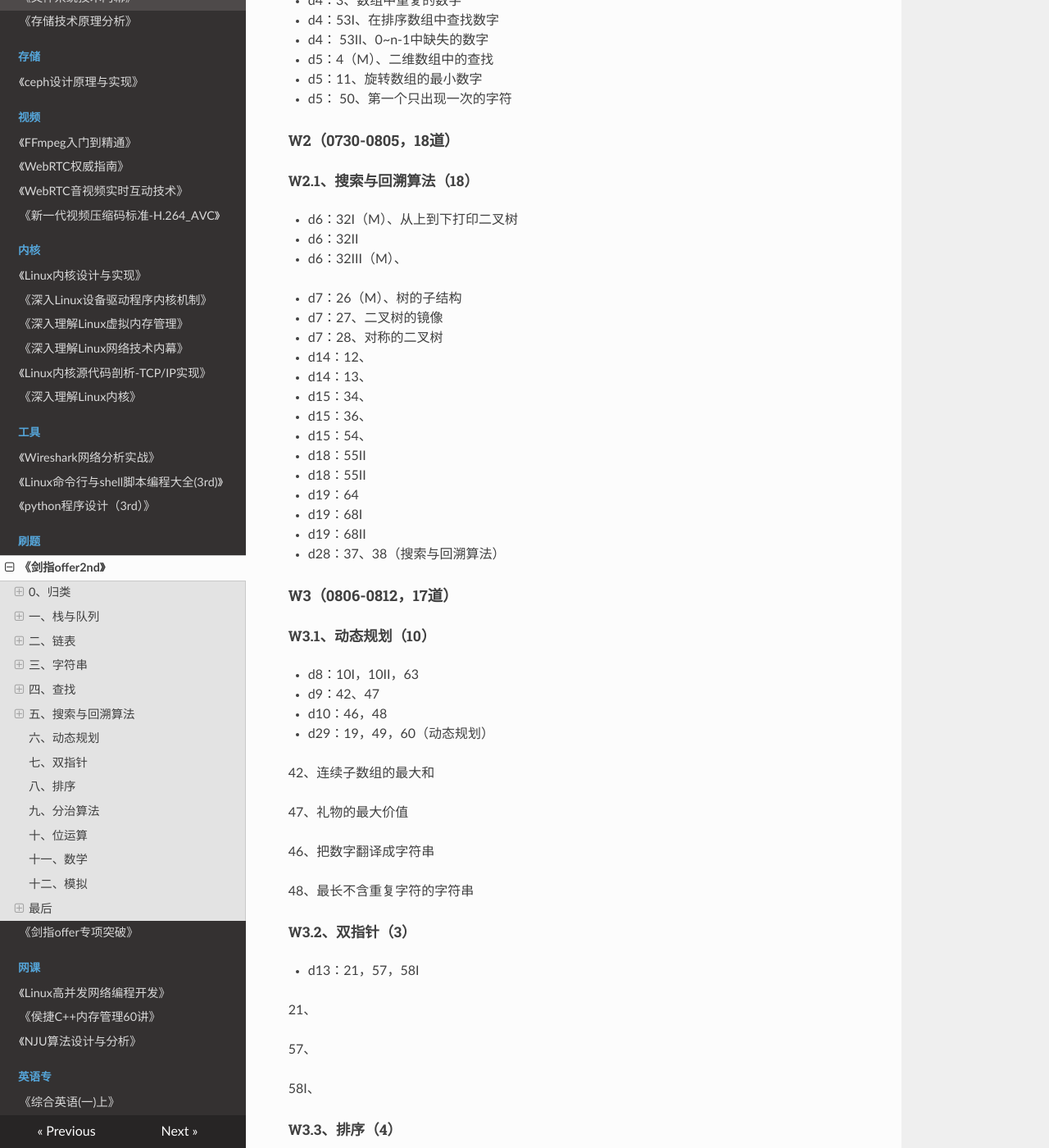
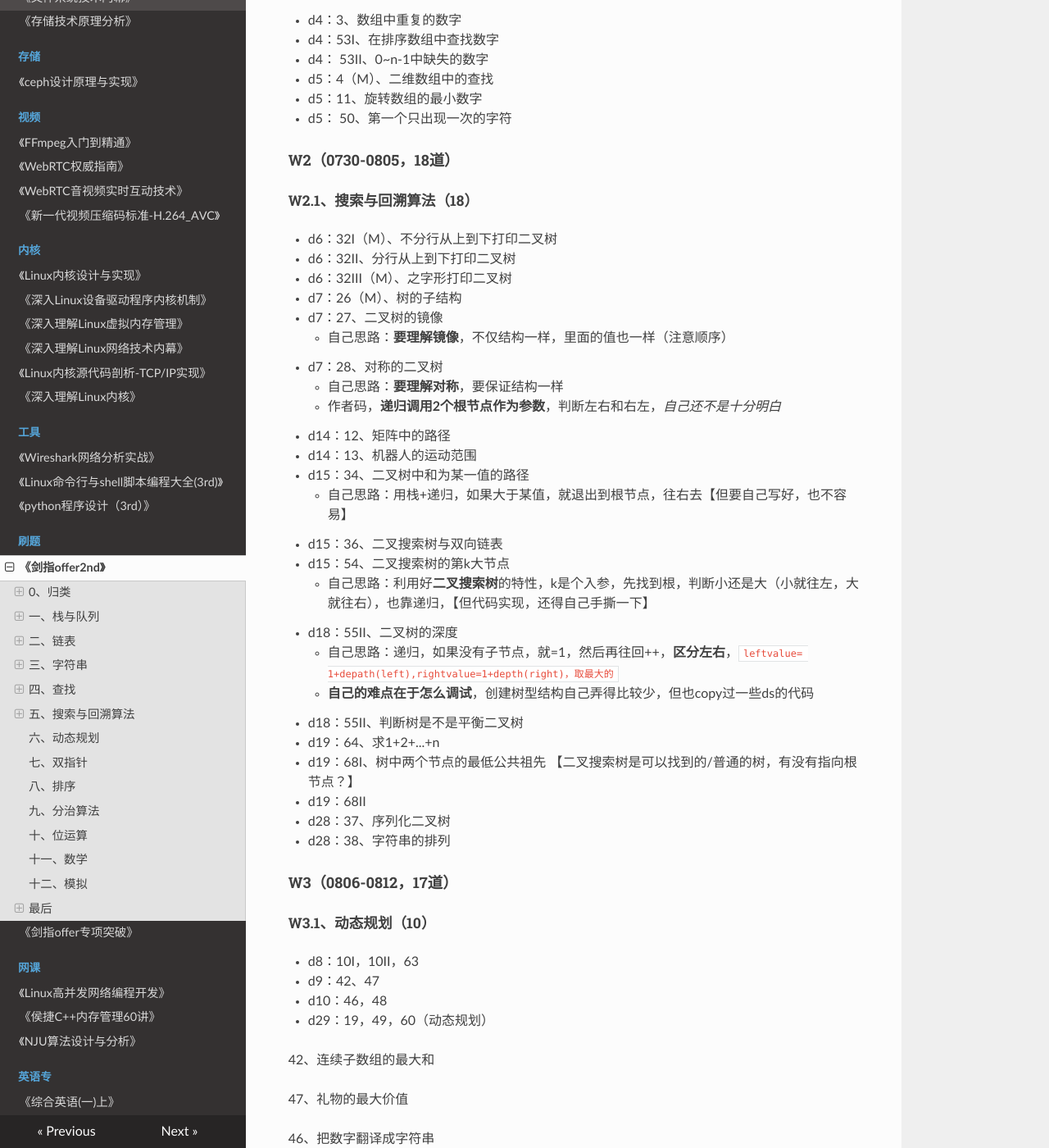
Before and after one commit to wolflion/booknotes, an MkDocs documentation site: the page built from docs/91leetcode/剑指offer.md, in a window 1280 px wide and 1400 px high, scrolled down 1613 px. Shown: the whole window at 82% size. Built offline with MkDocs 1.6.1, drawn with Linux system fonts in a browser that asks for light colours; nearby versions of some CDN libraries; some of the changed text lies outside the part shown.

Commit message:
Update 剑指offer.md

```diff
--- a/docs/91leetcode/剑指offer.md
+++ b/docs/91leetcode/剑指offer.md
@@ -3,6 +3,7 @@
 + 全书共75道（没有网上搜的81道，书是68道，有部分题是分2小道的），计划从0725开始刷，leetcode上需要31天
 + https://leetcode.cn/study-plan/lcof/
 + https://leetcode.cn/studyplan/coding-interviews/  【新模板】
++ 书中的作者源代码：https://github.com/zhedahht/CodingInterviewChinese2
 + 刷题分为3步:（这样才能确定下问题出在哪一步）
   + 1、读懂题目
   + 2、分析，推导，**逻辑上这题怎么解**
@@ -21,8 +22,8 @@
 
 + d1：9、用2个栈实现队列
 + d1：30、包含min函数的栈
-+ d27：59I（H）
-+ d27：59II（M）、
++ d27：59I（H）滑动窗口的最大值
++ d27：59II（M）、队列的最大值
 
 ##### W1.2、链表（7）
 
@@ -64,24 +65,31 @@
 
 ##### W2.1、搜索与回溯算法（18）
 
-+ d6：32I（M）、从上到下打印二叉树
-+ d6：32II
-+ d6：32III（M）、
-
++ d6：32I（M）、不分行从上到下打印二叉树
++ d6：32II、分行从上到下打印二叉树
++ d6：32III（M）、之字形打印二叉树
 + d7：26（M）、树的子结构
 + d7：27、二叉树的镜像
+  + 自己思路：**要理解镜像**，不仅结构一样，里面的值也一样（注意顺序）
 + d7：28、对称的二叉树
-+ d14：12、
-+ d14：13、
-+ d15：34、
-+ d15：36、
-+ d15：54、
-+ d18：55II
-+ d18：55II
-+ d19：64
-+ d19：68I
+  + 自己思路：**要理解对称**，要保证结构一样
+  + 作者码，**递归调用2个根节点作为参数**，判断左右和右左，*自己还不是十分明白*
++ d14：12、矩阵中的路径
++ d14：13、机器人的运动范围
++ d15：34、二叉树中和为某一值的路径
+  + 自己思路：用栈+递归，如果大于某值，就退出到根节点，往右去【但要自己写好，也不容易】
++ d15：36、二叉搜索树与双向链表
++ d15：54、二叉搜索树的第k大节点
+  + 自己思路：利用好**二叉搜索树**的特性，k是个入参，先找到根，判断小还是大（小就往左，大就往右），也靠递归，【但代码实现，还得自己手撕一下】
++ d18：55II、二叉树的深度
+  + 自己思路：递归，如果没有子节点，就=1，然后再往回++，**区分左右**，`leftvalue= 1+depath(left),rightvalue=1+depth(right)，取最大的`
+  + **自己的难点在于怎么调试**，创建树型结构自己弄得比较少，但也copy过一些ds的代码
++ d18：55II、判断树是不是平衡二叉树
++ d19：64、求1+2+...+n
++ d19：68I、树中两个节点的最低公共祖先  【二叉搜索树是可以找到的/普通的树，有没有指向根节点？】
 + d19：68II
-+ d28：37、38（搜索与回溯算法）
++ d28：37、序列化二叉树
++ d28：38、字符串的排列
 
 #### W3（0806-0812，17道）
 
@@ -141,7 +149,9 @@
 
 ##### W4.4、模拟（2）
 
-+ d25：29，31
++ d25：29、顺时针打印矩阵
+  + 自己思路：题能看懂，思路还不一定完全可行，*代码更是写不来*
++ d25：31
 
 ### 一、栈与队列
 
@@ -353,7 +363,9 @@ public:
 
 ### 十二、模拟
 
-+ d25：29，31
++ d25：29、顺时针打印矩阵
+  + 自己思路：题能看懂，思路还不一定完全可行，*代码更是写不来*
++ d25：31
 
 ### 最后
 
```
